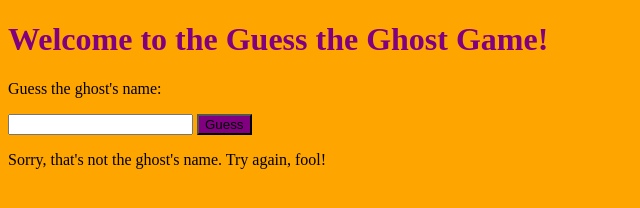
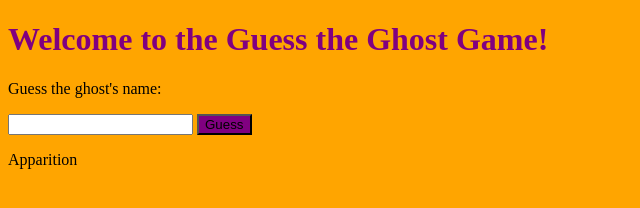
Before and after one commit to PSmith1234/Guess-the-Ghost-, a plain HTML site: page index.html in a window 1280 px wide. Both pictures are taken after a click on the button "Guess". Shown: the whole page, without its empty margins (0-640 px from the left). Drawn offline with Linux system fonts and the light colour scheme.

Commit message:
Update index.html

```diff
--- a/index.html
+++ b/index.html
@@ -26,24 +26,32 @@
     <p id="message"></p>
 
     <script>
-        var ghostNames = ["Casper", "Spooky", "Boo", "Phantom", "Specter"];
+        var ghostNames = [
+            {"name": "Phantom", "hints": ["Leaves behind slimy ectoplasm", "Starts with P", "Something apparent to sense but with no substantial existence"]},
+            {"name": "Casper", "hints": ["Popular ghost movie from 1995", "Starts with C", "Is friendly"]},
+            {"name": "Boo", "hints": ["When someone says this you scream!", "Starts with B", "Associated with ghosts"]},
+            {"name": "Pumpkin", "hints": ["Orange and round", "Starts with P", "Popular on Halloween"]},
+            {"name": "Specter", "hints": ["Apparition", "Starts with S", "An unwelcome or disturbing presence"]}
+        ];
         var chosenGhost = ghostNames[Math.floor(Math.random() * ghostNames.length)];
-        var guessCount = 0;
+        var hintIndex = 0;
 
         function guessTheGhost() {
             var guess = document.getElementById("guessInput").value;
             var message;
 
-            if (guess.toLowerCase() === chosenGhost.toLowerCase()) {
-                message = "Congratulations stinky! You guessed the ghost's name!";
-                guessCount = 0; // Reset guessCount
+            if (guess.toLowerCase() === chosenGhost.name.toLowerCase()) {
+                message = "Congratulations! You guessed the ghost's name!";
+                hintIndex = 0; // Reset hintIndex
                 chosenGhost = ghostNames[Math.floor(Math.random() * ghostNames.length)]; // Choose a new ghost name
             } else {
-                guessCount++;
-                if (guessCount >= 3) {
-                    message = "Sorry, that's not the ghost's name. Here's a hint you idiot: The ghost's name starts with '" + chosenGhost.charAt(0) + "'. Try again!";
+                if (hintIndex < chosenGhost.hints.length) {
+                    message = chosenGhost.hints[hintIndex];
+                    hintIndex++;
                 } else {
-                    message = "Sorry, that's not the ghost's name. Try again, fool!";
+                    message = "Sorry, that's not the ghost's name. The correct answer was '" + chosenGhost.name + "'. Let's try another one!";
+                    hintIndex = 0; // Reset hintIndex
+                    chosenGhost = ghostNames[Math.floor(Math.random() * ghostNames.length)]; // Choose a new ghost name
                 }
             }
 
```
